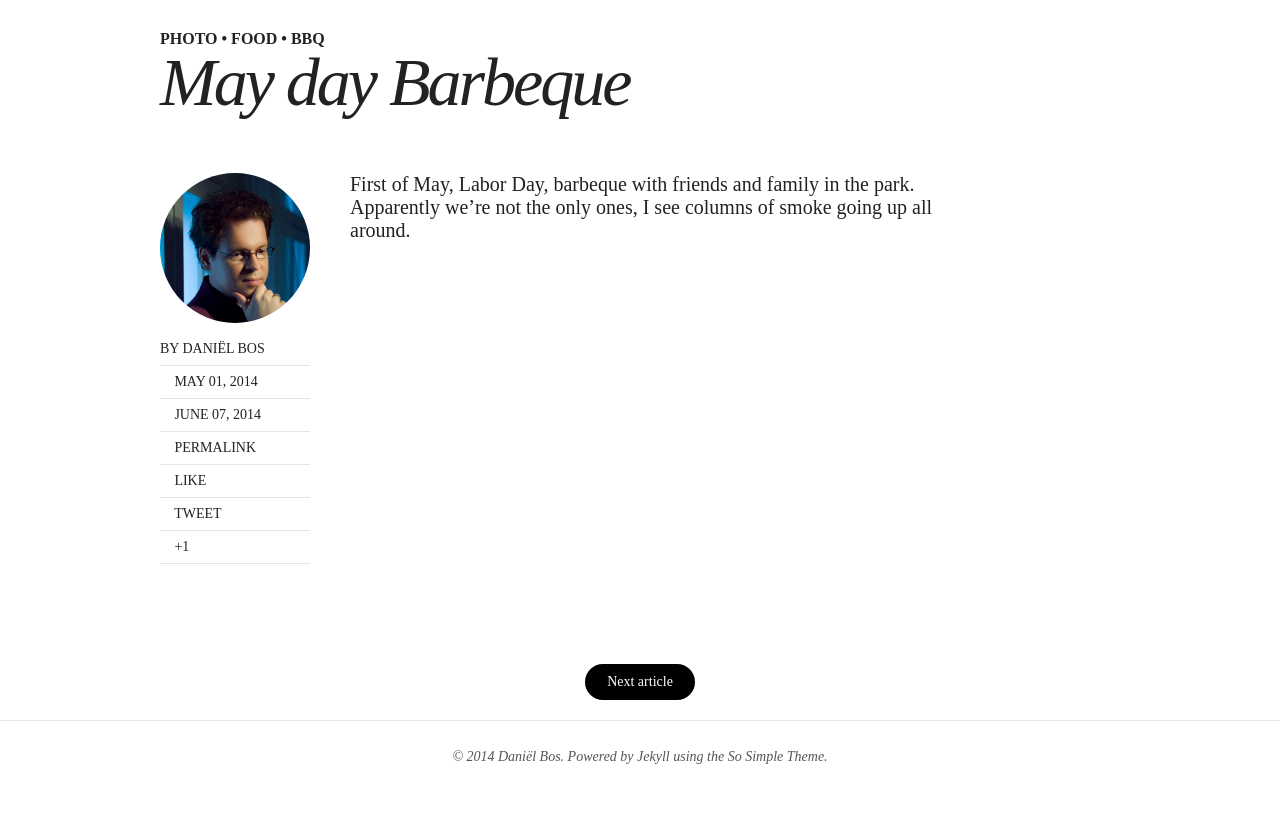
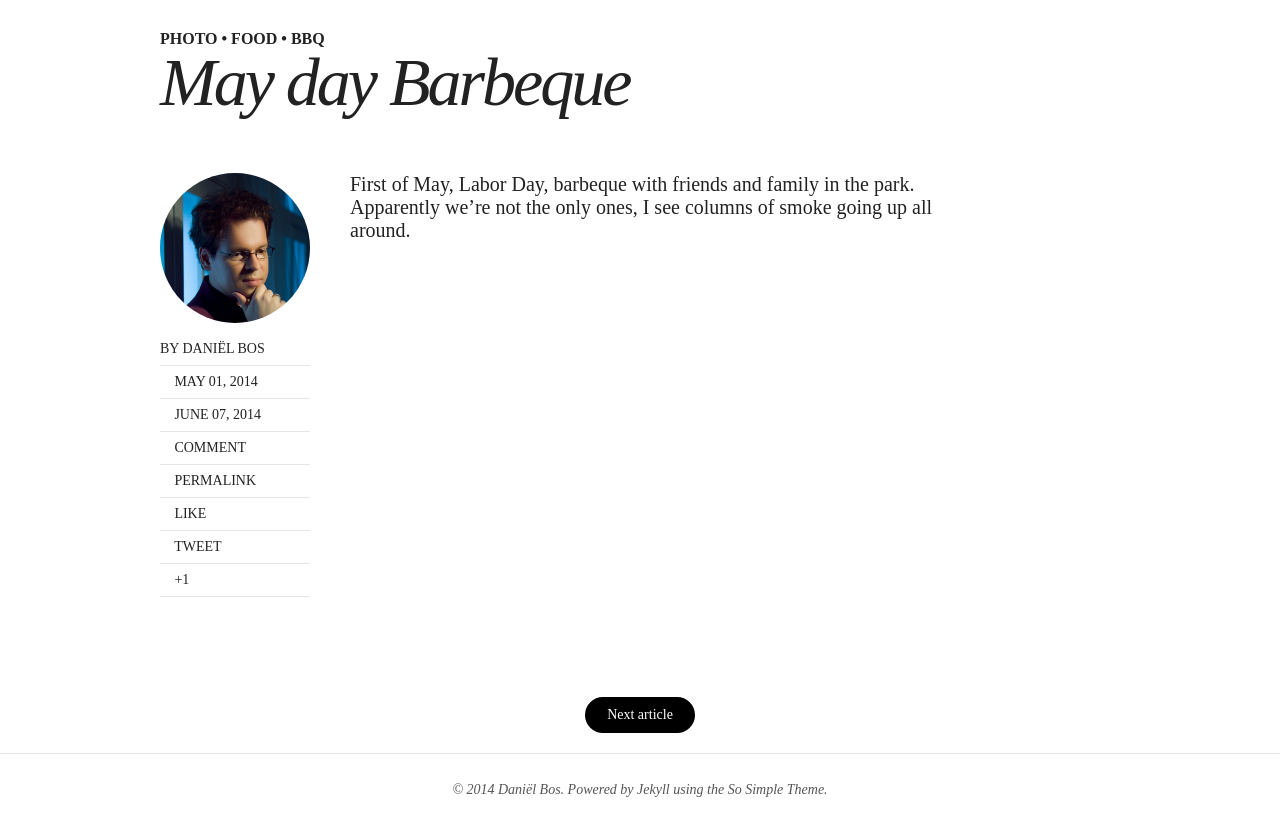
Before and after one commit to corani/corani.github.io, a Jekyll site: the page built from _posts/2014-05-01-may-day-barbeque.md, in a window 1280 px wide and 900 px high, scrolled down 717 px. Shown: the top 836 px of the window. Built offline with Jekyll 4.4.1, drawn with Linux system fonts in a browser that asks for light colours; nearby versions of some CDN libraries; comment, search, counter and statistics services are not loaded.

Commit message:
Comment link also for Google+ Comments

```diff
--- a/_layouts/post.html
+++ b/_layouts/post.html
@@ -28,7 +28,7 @@
         <span class="author vcard">By <span class="fn"><a href="{{ site.url }}/about/" title="About {{ site.owner.name }}">{{ site.owner.name }}</a></span></span>
         <span class="entry-date date published"><time datetime="{{ page.date | date_to_xmlschema }}"><i class="icon-calendar-empty"></i> {{ page.date | date: "%B %d, %Y" }}</time></span>
         {% if page.modified %}<span class="entry-date date modified"><time datetime="{{ page.modified }}"><i class="icon-pencil"></i> {{ page.modified | date: "%B %d, %Y" }}</time></span>{% endif %}
-        {% if site.disqus_shortname and page.comments %}<span class="entry-comments"><i class="icon-comment-alt"></i> <a href="#disqus_thread">Comment</a></span>{% endif %}
+        {% if page.comments %}<span class="entry-comments"><i class="icon-comment-alt"></i> <a href="#comments">Comment</a></span>{% endif %}
         <span><a href="{{ site.url }}{{ page.url }}" rel="bookmark" title="{{ page.title }}"><i class="icon-link"></i> Permalink</a></span>
         {% if page.share %}
         <span class="social-share-facebook">
@@ -41,9 +41,11 @@
       </footer>
       <div class="entry-content">
         {{ content }}
-        {% if site.disqus_shortname and page.comments %}<div id="disqus_thread"></div><!-- /#disqus_thread -->{% endif %}
-		{% if page.comments %}
-		<g:comments href="{{ canonical }}" width="640" first_party_property="BLOGGER" view_type="FILTERED_POSTMOD"></g:comments>
+        {% if page.comments %}
+        <div id="comments">
+            {% if site.disqus_shortname %}<div id="disqus_thread"></div><!-- /#disqus_thread -->{% endif %}
+		    <g:comments href="{{ canonical }}" width="640" first_party_property="BLOGGER" view_type="FILTERED_POSTMOD"></g:comments>
+        </div>
 		{% endif %}
       </div><!-- /.entry-content -->
     </div><!-- /.entry-wrapper -->
```
